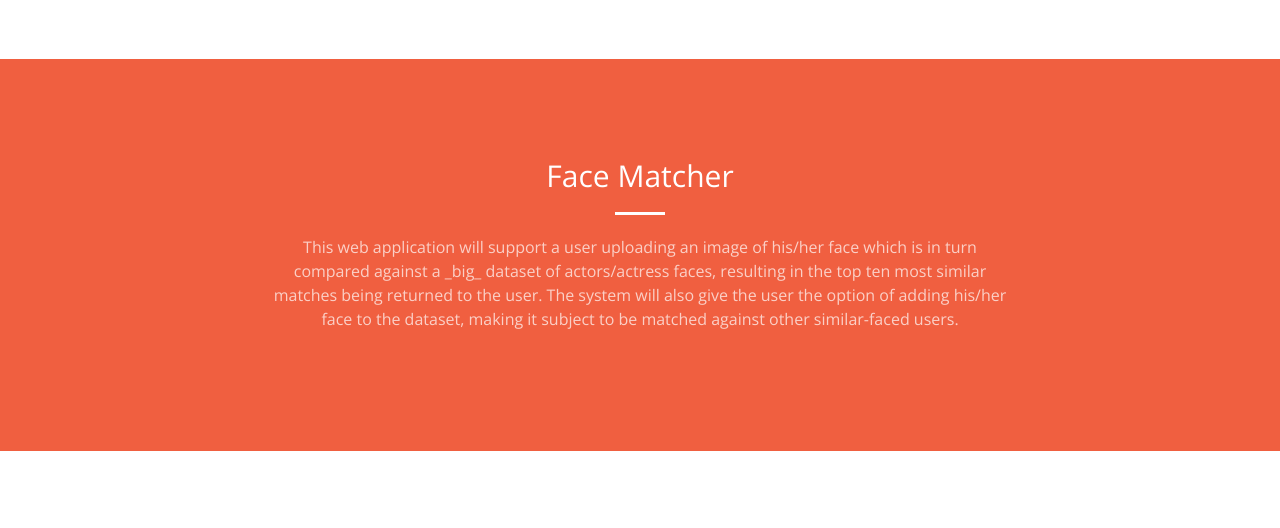
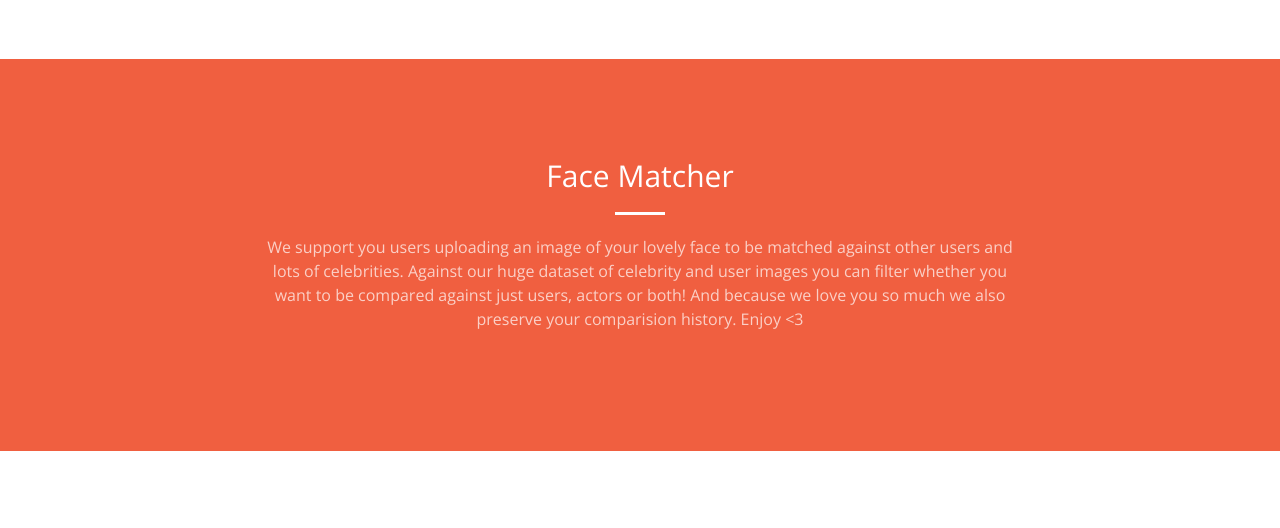
Before and after one commit to magrossi/ca675_project, a Django app: page / in a window 1280 px wide. Shown: the part 1271-1799 px from the top of the page. Run offline with Django 3.2, Linux system fonts and the light colour scheme; parts of the project's set-up code (start-up, migrations or seed data) failed here and were passed over; some libraries are stand-ins or nearby versions.

Commit message:
Update text

```diff
--- a/www/templates/face_matcher/history.html
+++ b/www/templates/face_matcher/history.html
@@ -17,7 +17,7 @@
         <div class="col-lg-8 col-lg-offset-2 text-center">
           <h2 class="section-heading">History</h2>
           <hr class="light">
-          <p class="text-faded">Your all matching history</p>
+          <p class="text-faded">All your matching history</p>
         </div>
       </div>
     </div>
--- a/www/templates/face_matcher/index.html
+++ b/www/templates/face_matcher/index.html
@@ -59,10 +59,10 @@
         <div class="col-lg-8 col-lg-offset-2 text-center">
           <h2 class="section-heading">Face Matcher</h2>
           <hr class="light">
-          <p class="text-faded">This web application will support a user uploading an image of his/her face which is in
-            turn compared against a _big_ dataset of actors/actress faces, resulting in the top ten most similar matches
-            being returned to the user. The system will also give the user the option of adding his/her face to the
-            dataset, making it subject to be matched against other similar-faced users.</p>
+          <p class="text-faded">We support you users uploading an image of your lovely face to be matched against other users
+            and lots of celebrities. Against our huge dataset of celebrity and user images you can filter whether you
+            want to be compared against just users, actors or both! And because we love you so much we also preserve your
+            comparision history. Enjoy <3</p>
         </div>
       </div>
     </div>
--- a/www/templates/face_matcher/matcher.html
+++ b/www/templates/face_matcher/matcher.html
@@ -18,7 +18,7 @@
         <div class="col-lg-8 col-lg-offset-2 text-center">
           <h2 class="section-heading">Face Matcher</h2>
           <hr class="light">
-          <p>Upload your photo and select face:</p>
+          <p>Upload your photo and get matching...</p>
           <form enctype="multipart/form-data" method="post">
             {% csrf_token %}
             {% for error in form.image.errors %}
```
